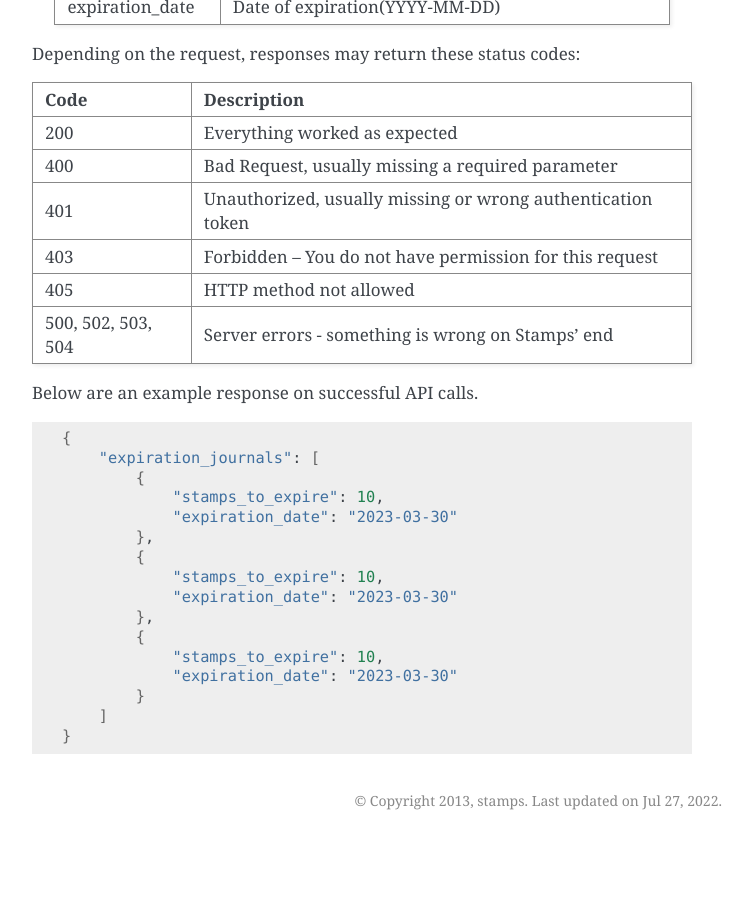
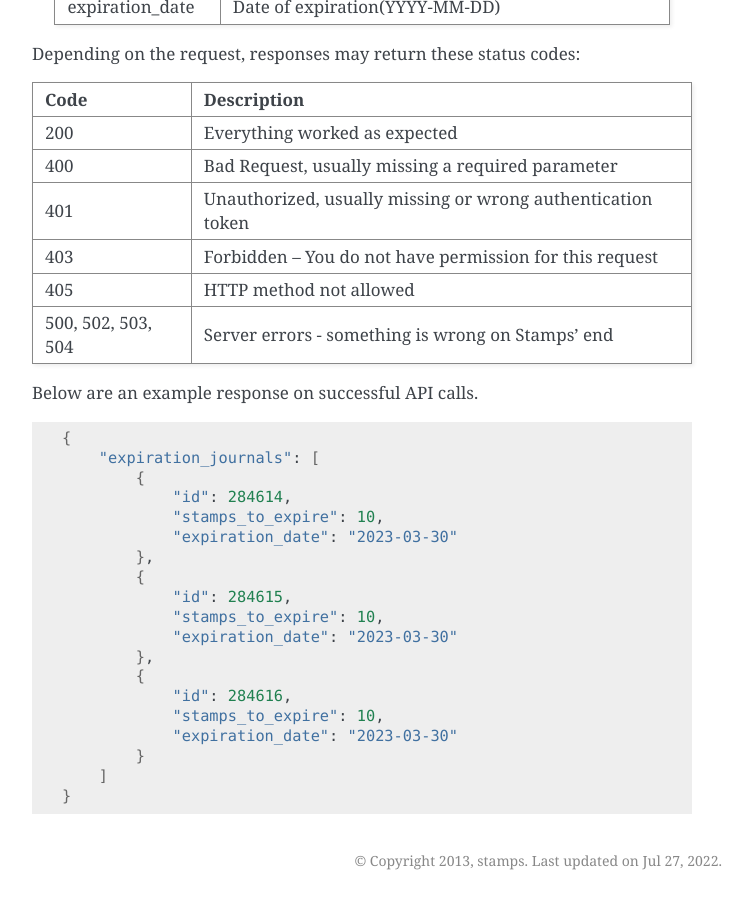
Before and after one commit to ui/stamps-api-docs, a Sphinx documentation site: the page built from source/expiration_journals.rst, in a window 1280 px wide and 900 px high, scrolled down 1107 px. Shown: the whole window, without its empty margins (388-1140 px from the left). Built offline with Sphinx 7.4.7, drawn with Linux system fonts in a browser that asks for light colours; before the commit the page ends 1947 px from its top, so only the background shows below that.

Commit message:
add journal id on respone

```diff
--- a/source/expiration_journals.rst
+++ b/source/expiration_journals.rst
@@ -77,14 +77,17 @@ Below are an example response on successful API calls.
     {
         "expiration_journals": [
             {
+                "id": 284614,
                 "stamps_to_expire": 10,
                 "expiration_date": "2023-03-30"
             },
             {
+                "id": 284615,
                 "stamps_to_expire": 10,
                 "expiration_date": "2023-03-30"
             },
             {
+                "id": 284616,
                 "stamps_to_expire": 10,
                 "expiration_date": "2023-03-30"
             }
```
